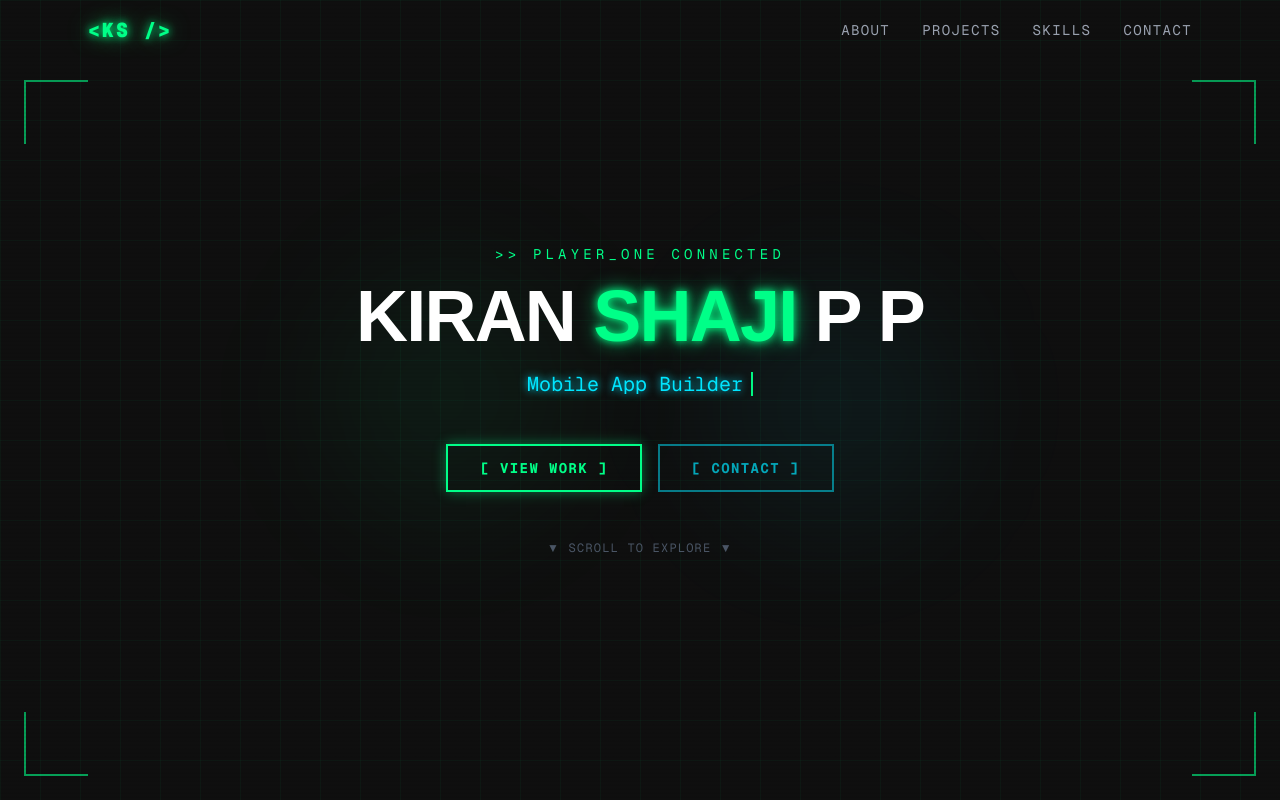
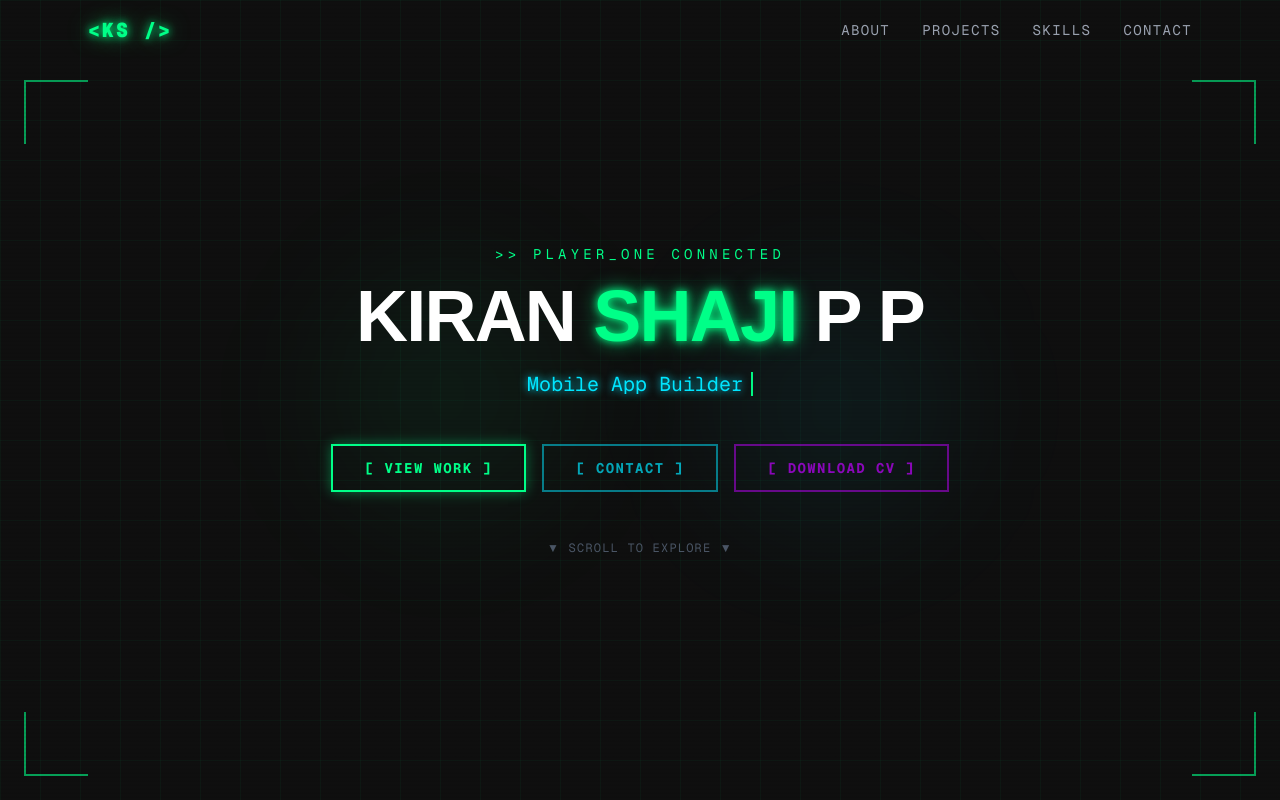
Before and after one commit to kiranshaji763/kiran-portfolio, a Next.js app: page / in a window 1280 px wide. Shown: the top 800 px of the page. Built offline with nearby package versions, Linux system fonts and the light colour scheme.

Commit message:
add CV download button

```diff
--- a/components/Hero.tsx
+++ b/components/Hero.tsx
@@ -69,6 +69,13 @@ export default function Hero() {
           >
             [ CONTACT ]
           </a>
+          <a
+            href="/Kiran_Shaji_CV.docx"
+            download
+            className="px-6 sm:px-8 py-3 font-mono font-bold tracking-widest uppercase text-xs sm:text-sm border-2 border-[#bf00ff]/50 text-[#bf00ff]/70 hover:border-[#bf00ff] hover:text-[#bf00ff] transition-all duration-200"
+          >
+            [ DOWNLOAD CV ]
+          </a>
         </div>
 
         <p className="mt-10 sm:mt-12 font-mono text-xs text-gray-600 tracking-widest">
```
Also changed, not shown: 1 other file (tests, documents, lock files or other folders).
